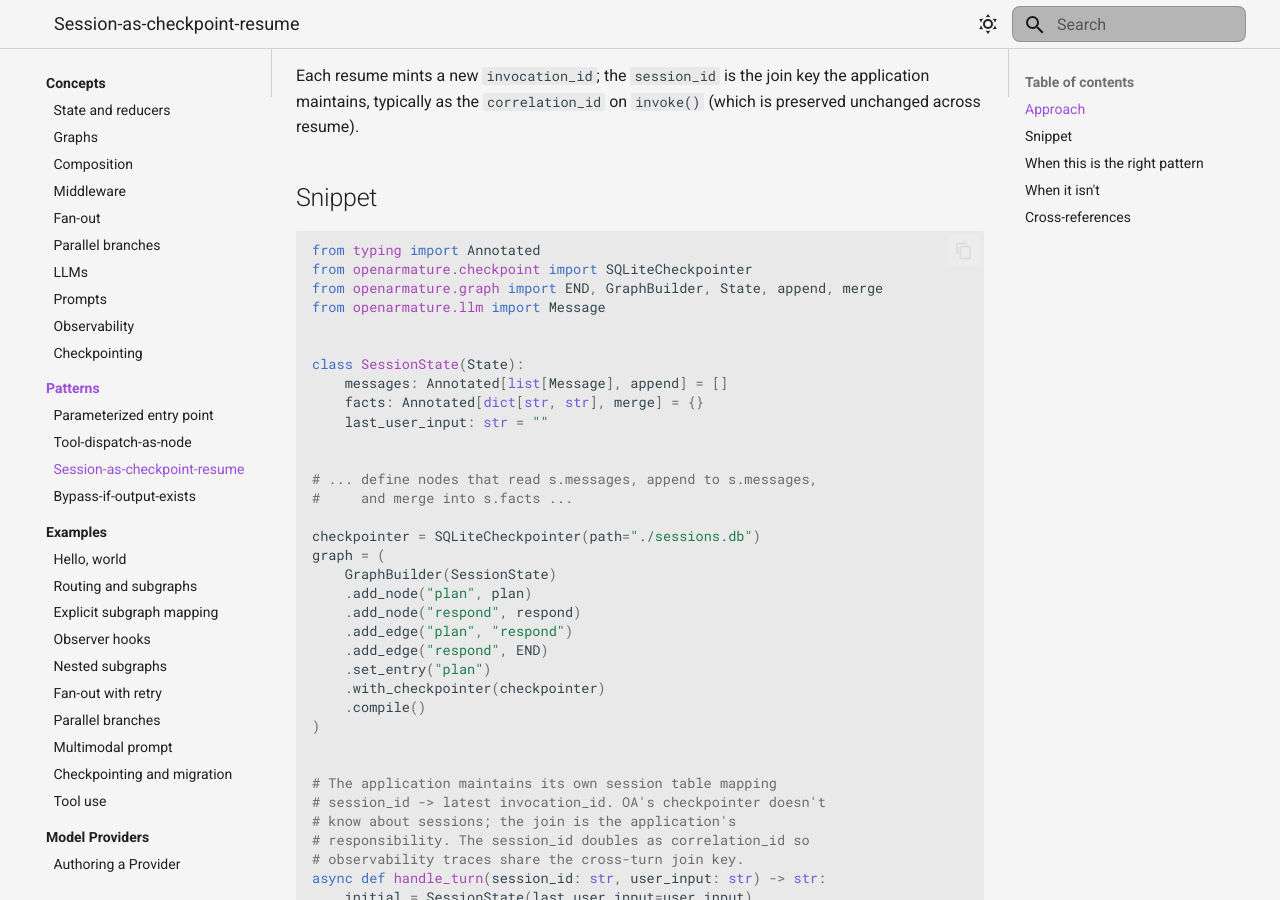
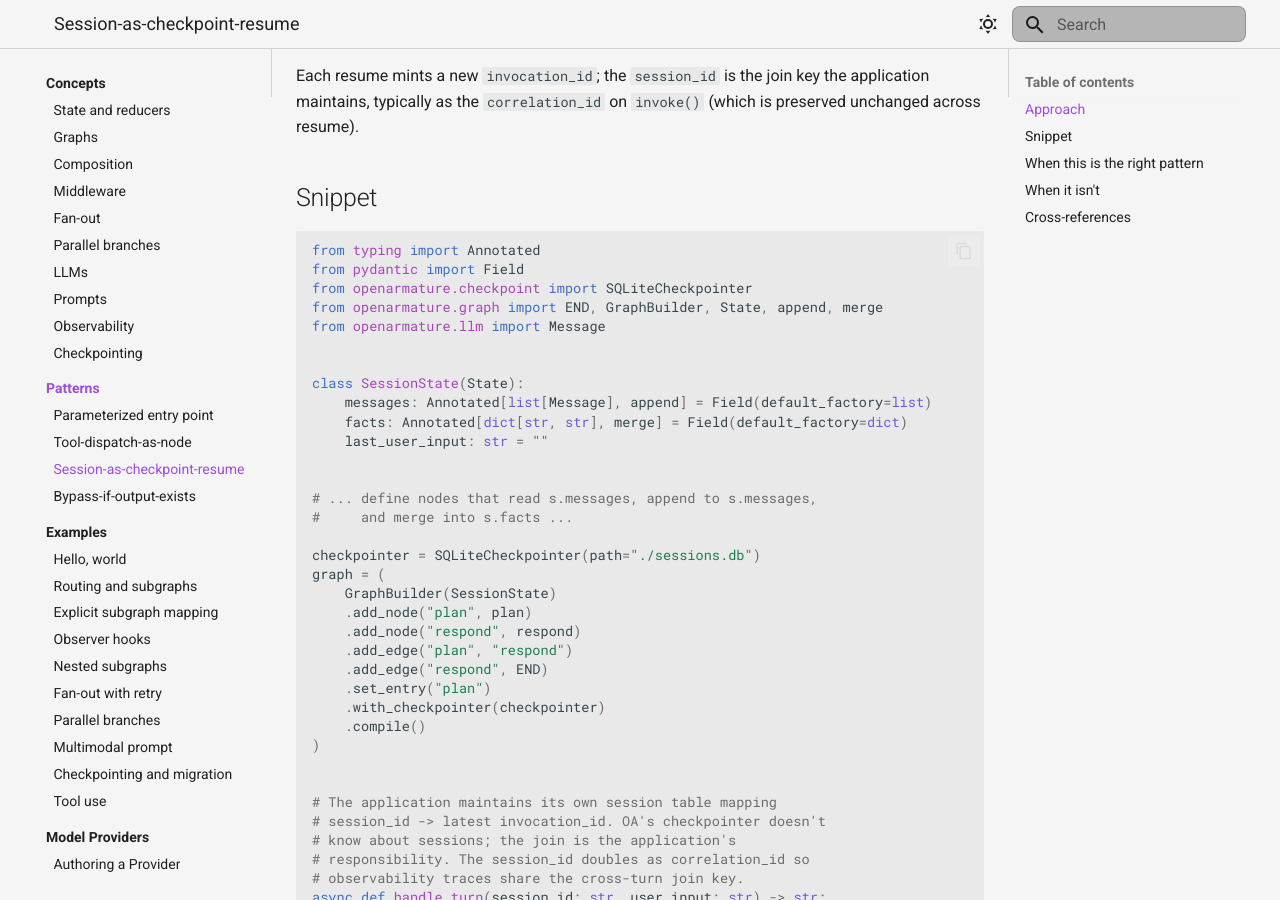
Before and after one commit to LunarCommand/openarmature-python, an MkDocs documentation site: the page built from docs/patterns/session-as-checkpoint-resume.md, in a window 1280 px wide and 900 px high, scrolled down 471 px. Built offline with MkDocs 1.6.1 and Material for MkDocs 9.7.7, drawn with Linux system fonts in a browser that asks for light colours.

Commit message:
Use Field(default_factory=...) on State mutables
Match the convention in docs/concepts/state-and-reducers.md.
Pattern 2 and pattern 3 State models had list/dict fields with
mutable defaults (=[], ={}); convert to Field(default_factory=...)
and import Field from pydantic.

Patterns 1 and 4 have no mutable defaults so they're unchanged.

````diff
--- a/docs/patterns/session-as-checkpoint-resume.md
+++ b/docs/patterns/session-as-checkpoint-resume.md
@@ -26,14 +26,15 @@ across resume).
 
 ```python
 from typing import Annotated
+from pydantic import Field
 from openarmature.checkpoint import SQLiteCheckpointer
 from openarmature.graph import END, GraphBuilder, State, append, merge
 from openarmature.llm import Message
 
 
 class SessionState(State):
-    messages: Annotated[list[Message], append] = []
-    facts: Annotated[dict[str, str], merge] = {}
+    messages: Annotated[list[Message], append] = Field(default_factory=list)
+    facts: Annotated[dict[str, str], merge] = Field(default_factory=dict)
     last_user_input: str = ""
 
 
````
Also changed, not shown: docs/patterns/tool-dispatch-as-node.md (+2 -1 lines).
